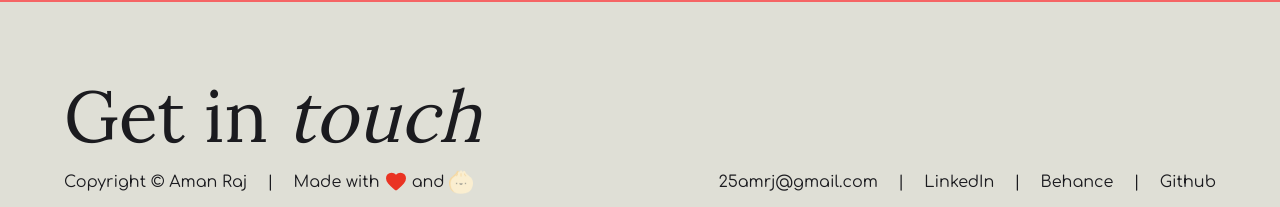
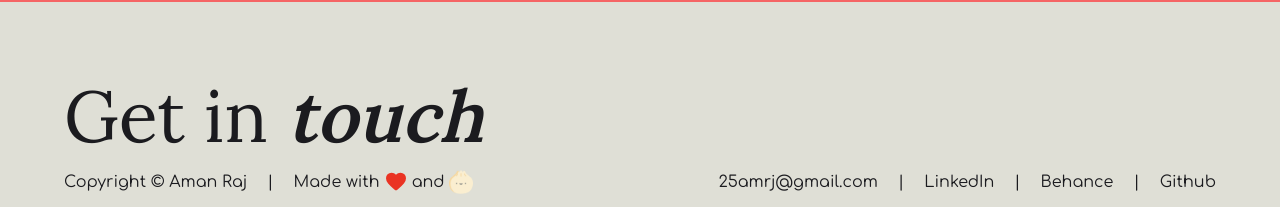
Before and after one commit to 11amanraj/portfolio-april-2025, a Next.js app: page / in a window 1280 px wide. Shown: the part 4062-4269 px from the top of the page. Built offline with nearby package versions, Linux system fonts and the light colour scheme.

Commit message:
Make the 'Get in touch' line bold

```diff
--- a/app/Components/Footer/Footer.tsx
+++ b/app/Components/Footer/Footer.tsx
@@ -4,7 +4,7 @@ const Footer = () => {
   return (
     <footer className='responsive-padding flex justify-between items-end pt-15 pb-4 font-heading text-'>
       <div>
-        <h5 className='text-[72px] font-text'><span>Get in </span><span className='italic'>touch</span></h5>
+        <h5 className='text-[72px] font-text'><span>Get in </span><span className='italic font-bold'>touch</span></h5>
         <div className='flex gap-5'>
           <p>Copyright © Aman Raj</p>
           <div>|</div>
```
